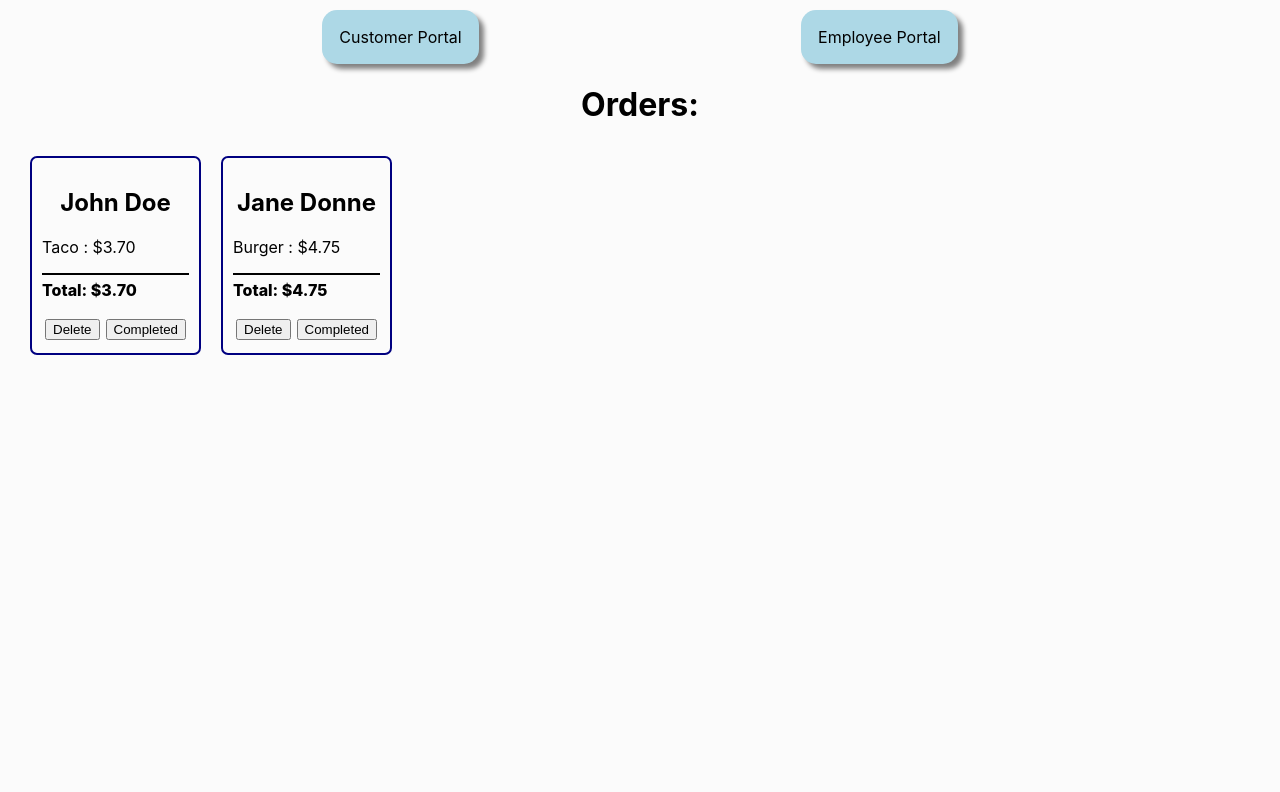
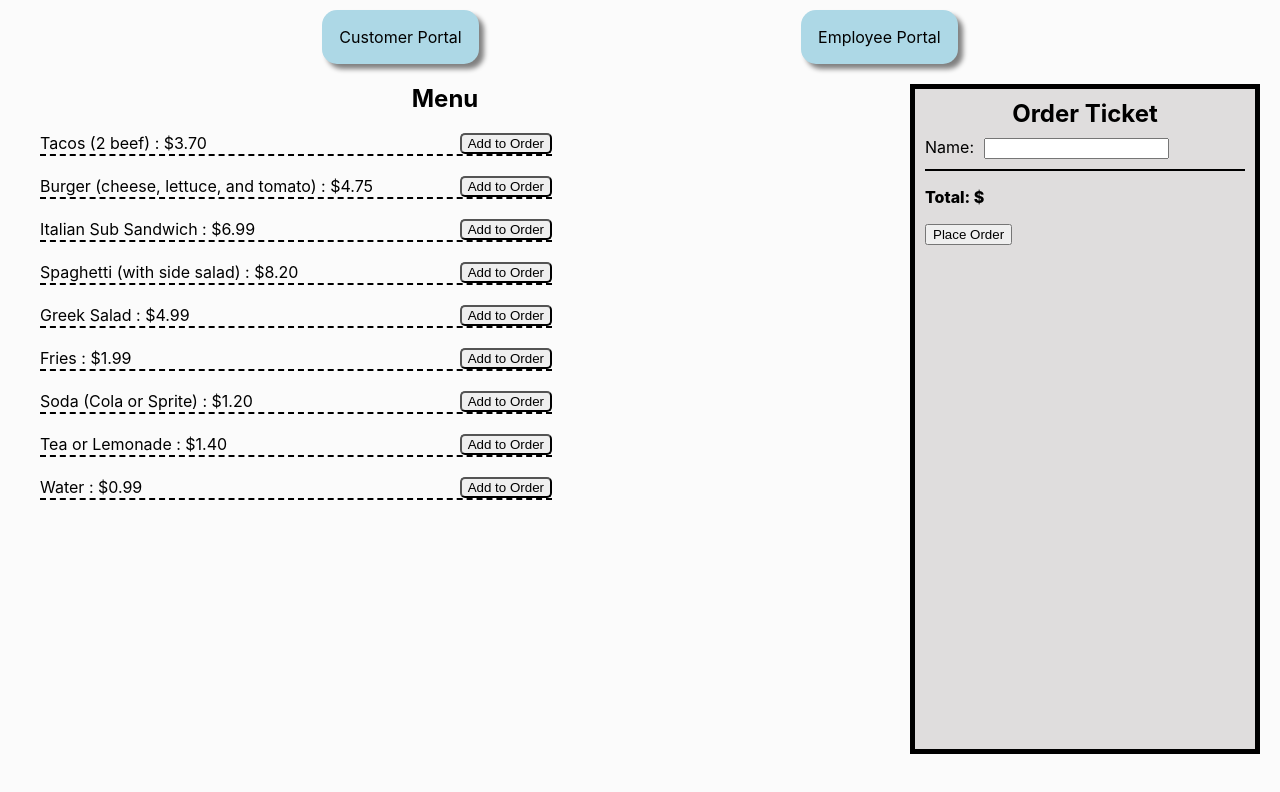
Before and after one commit to hendrijn/cs347-project3, a React (Create React App) app: page / in a window 1280 px wide. Shown: the top 792 px of the page. Built offline with nearby package versions, Linux system fonts and the light colour scheme.

Commit message:
Functional posting/ deleting. Need error handling.

```diff
--- a/src/App.css
+++ b/src/App.css
@@ -10,6 +10,7 @@ body {
     display: flex;
     flex-direction: row;
     margin: 20px;
+    flex-wrap: wrap;
 }
 
 .orderCard {
@@ -18,6 +19,7 @@ body {
     border: navy solid 2px;
     border-radius: 7px;
     max-width: 20%;
+    height: fit-content;
 }
 
 .orderCard > h2 {
@@ -26,6 +28,12 @@ body {
 
 .orderCardBtn {
     margin: 3px;
+}
+
+.orderCardBtns {
+    display: flex;
+    flex-direction: row;
+    justify-content: space-around;
 }
 
 .orderCardTotal {
@@ -133,6 +141,10 @@ body {
    border-top: black 2px solid;
 }
 
+.ticketError {
+    color: transparent;
+}
+
 /* Media Queries */
 @media only screen and (max-width: 600px) {
     .customerPortal {
--- a/src/App.js
+++ b/src/App.js
@@ -9,9 +9,9 @@ function App() {
     <div className="App">
       <View />
       <Routes>
-        <Route path="/" element={<Orders />} />
+        <Route path="/employee" element={<Orders />} />
         <Route path="/customer" element={<Customer />} />
-        {/* <Route path="/tracks/:artist/:album" element={<Tracks />} /> */}
+        <Route path="/" element={<Customer />} />
       </Routes>
     </div>
   );
--- a/src/OrderTicket.js
+++ b/src/OrderTicket.js
@@ -28,6 +28,7 @@ export default function OrderTicket() {
                 <button
                     onClick={() => dispatch(postNewOrder(name, custOrder.items, custOrder.total))}
                 >Place Order</button>
+                <p className="ticketError">Please enter a name.</p>
             </div>
         </div>
     );
--- a/src/Orders.js
+++ b/src/Orders.js
@@ -1,7 +1,7 @@
 import { useSelector } from 'react-redux';
 import { Link } from 'react-router-dom'
 import { useEffect } from 'react';
-import { fetchAllOrders } from './actions';
+import { fetchAllOrders, deleteAnOrder } from './actions';
 import { useDispatch } from 'react-redux';
 
 export default function Orders() {
@@ -9,9 +9,9 @@ export default function Orders() {
     const dispatch = useDispatch();
 
     //pulls down things from the database
-    // useEffect(() => {
-    //     dispatch(fetchAllOrders());
-    // }, [dispatch]);
+    useEffect(() => {
+        dispatch(fetchAllOrders());
+    }, [dispatch]);
 
     const orders = useSelector(state => state.orders);
     return (
@@ -27,7 +27,7 @@ export default function Orders() {
                         <p className="orderCardTotal">Total: ${formatMoney(order.total)}</p>
                         <div className="orderCardBtns">
                             {/* add fetch for deleting */}
-                            <button className="orderCardBtn">Delete</button>
+                            <button className="orderCardBtn" onClick={event => dispatch(deleteAnOrder(order))}>Delete</button>
                             <button className="orderCardBtn">Completed</button>
                         </div>
                     </div>
--- a/src/actions.js
+++ b/src/actions.js
@@ -2,7 +2,10 @@ export const Action = Object.freeze({
   LoadAllOrders: 'LoadAllOrders',
   AddOrder: 'AddOrder',
   AddItemToTicket: 'AddItemToTicket',
-  RemoveItemFromTicket: 'RemoveItemFromTicket'
+  RemoveItemFromTicket: 'RemoveItemFromTicket',
+  ClearTicket: 'ClearTicket',
+  DeleteOrder: 'DeleteOrder',
+  ShowTicketError: 'ShowTicketError'
 });
 
 function assertResponse(response) {
@@ -17,8 +20,16 @@ export function loadAllOrders(orders) {
   return { type: Action.LoadAllOrders, payload: orders };
 }
 
-export function addOrder(orderId) {
-  return { type: Action.AddOrder, payload: {} };
+export function addOrder() {
+  return { type: Action.AddOrder };
+}
+
+export function clearTicket() {
+  return { type: Action.ClearTicket }
+}
+
+export function showTicketError() {
+  return { type: Action.ShowTicketError }
 }
 
 export function addItemToTicket(item) {
@@ -27,6 +38,10 @@ export function addItemToTicket(item) {
 
 export function removeItemFromTicket(item) {
   return { type: Action.RemoveItemFromTicket, payload: item };
+}
+
+export function deleteOrder() {
+  return { type: Action.DeleteOrder }
 }
 
 export function fetchAllOrders() {
@@ -39,7 +54,6 @@ export function fetchAllOrders() {
         // replace each items' string with the parsed structure
         // for each order in orders, get the items string and parse it
         data.results.forEach(order => order.items = JSON.parse(order.items));
-        console.log(data.results);
         dispatch(loadAllOrders(data.results));
       });
   };
@@ -66,9 +80,28 @@ export function postNewOrder(name, items, total) {
       .then(response => response.json())
       .then(data => {
         if (data.ok) {
-          console.log(data.results)
-          dispatch(addOrder(data.results));
+          dispatch(addOrder());
+          dispatch(clearTicket());
+        } else {
+          dispatch(showTicketError());
         };
       });
   };
 }
+
+export function deleteAnOrder(order) {
+  return dispatch => {
+    const options = {
+      method: 'DELETE',
+    };
+    fetch(`https://project2.jacquelyn-hendricks.me:8443/orders/${order.name}`, options)
+      .then(assertResponse)
+      .then(response => response.json())
+      .then(data => {
+        if (data.ok) {
+          dispatch(deleteOrder());
+          dispatch(fetchAllOrders());
+        }
+      })
+  }
+}
--- a/src/store.js
+++ b/src/store.js
@@ -29,14 +29,9 @@ const initialState = {
     ],
     custOrder: {
         id: -1,
-        name: "John Doe",
-        items: [
-            {
-                item: "Taco",
-                price: 3.70
-            }
-        ],
-        total: 3.70
+        name: "",
+        items: [],
+        total: ''
     },
     menuItems: [
         {
@@ -88,7 +83,6 @@ function reducer(state, action) {
         case Action.AddOrder:
             return {
                 ...state,
-                custOrder: action.payload
             };
         case Action.AddItemToTicket:
             return {
@@ -106,6 +100,16 @@ function reducer(state, action) {
                     items: state.custOrder.items.filter(item => item !== action.payload)
                 }
             }
+        case Action.ClearTicket:
+            return {
+                ...state,
+                custOrder: {
+                    name: '',
+                    items: [],
+                    total: '',
+                }
+            }
+
         default:
             return state;
     }
```
